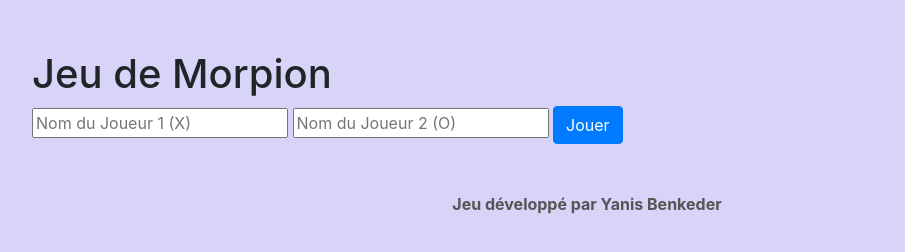
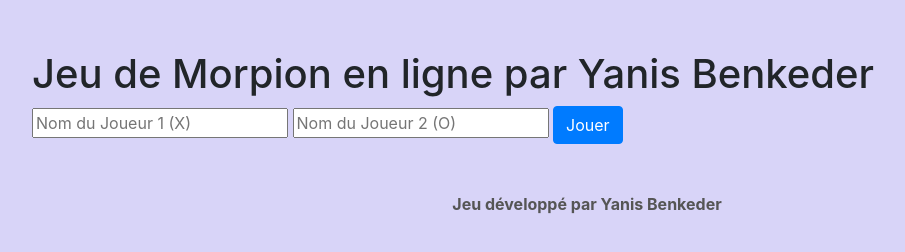
Before and after one commit to YanisBnkdr3/XO_online_game, a plain HTML site: page index.html in a window 1280 px wide. Shown: the whole page, without its empty margins (53-958 px from the left). Drawn offline with nearby package versions, Linux system fonts and the light colour scheme.

Commit message:
Update index.html

```diff
--- a/index.html
+++ b/index.html
@@ -3,11 +3,11 @@
   <head>
     <meta charset="UTF-8" />
     <meta name="viewport" content="width=device-width, initial-scale=1.0" />
-        <meta name="google-site-verification" content="google359ed0d52a4e555b" />
+    <meta name="google-site-verification" content="google359ed0d52a4e555b" />
 
     <meta
       name="description"
-      content="Jeu de Morpion en ligne développé par Yanis Benkeder."
+      content="Jeu de Morpion en ligne développé par Yanis Benkeder, développeur web et JavaScript. Jouez au Tic Tac Toe gratuitement."
     />
     <meta name="author" content="Yanis Benkeder" />
     <meta
@@ -17,7 +17,13 @@
     <meta name="robots" content="index, follow" />
     <meta name="language" content="French" />
     <meta http-equiv="X-UA-Compatible" content="IE=edge" />
-    <title>Jeu de Morpion</title>
+
+    <!-- ✅ Nouveau title optimisé -->
+    <title>Yanis Benkeder | Jeu de Morpion en ligne</title>
+
+    <!-- ✅ Balise canonical -->
+    <link rel="canonical" href="https://yanisbnkdr3.github.io/XO_online_game/" />
+
     <link rel="stylesheet" href="style.css" />
     <link
       rel="stylesheet"
@@ -26,12 +32,15 @@
   </head>
   <body>
     <div class="container">
-      <h1>Jeu de Morpion</h1>
+      <!-- ✅ h1 incluant ton nom pour le SEO -->
+      <h1>Jeu de Morpion en ligne par Yanis Benkeder</h1>
+
       <div id="formContainer">
         <input type="text" id="player1" placeholder="Nom du Joueur 1 (X)" />
         <input type="text" id="player2" placeholder="Nom du Joueur 2 (O)" />
         <button id="startGame" class="btn btn-primary">Jouer</button>
       </div>
+
       <div id="gameContainer" class="d-none">
         <div class="row">
           <div class="col-4 box" data-index="0"></div>
@@ -51,10 +60,12 @@
         <div id="statusArea" class="mt-3"></div>
       </div>
     </div>
-    <!-- Pied de page avec ton nom -->
+
+    <!-- Pied de page -->
     <footer class="text-center mt-5 mb-3">
       <p>Jeu développé par Yanis Benkeder</p>
     </footer>
+
     <script src="https://code.jquery.com/jquery-3.5.1.min.js"></script>
     <script src="script.js"></script>
   </body>
```
